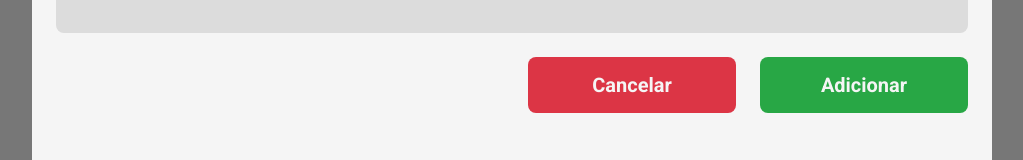
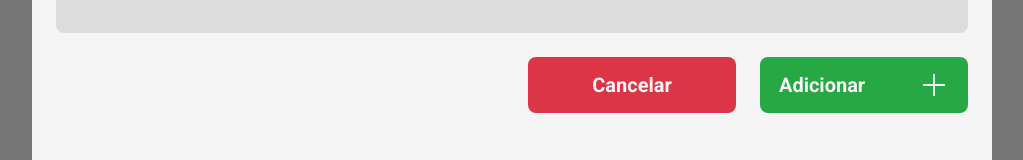
Before and after one commit to paulorfsantos17/jack-to-do-list-front-end, a React (Vite) app: page /add-task in a window 1280 px wide. Shown: the part 495-655 px from the top of the page, without its empty margins (128-1151 px from the left). Built offline with nearby package versions, Linux system fonts and the light colour scheme.

Commit message:
feat: add icon X in button when screen lg

```diff
--- a/src/pages/add-task.tsx
+++ b/src/pages/add-task.tsx
@@ -1,4 +1,4 @@
-import { X } from '@phosphor-icons/react'
+import { Plus, X } from '@phosphor-icons/react'
 
 import { Button } from '../components/button'
 import { HeadingTitle } from '../components/heading-title'
@@ -53,6 +53,7 @@ export function AddTask() {
             </Button.Root>
             <Button.Root variant="success">
               <Button.Title title="Adicionar" />
+              {!isScreenMd && <Plus fontSize={30} className="text-white" />}
             </Button.Root>
 
           </div>
```
